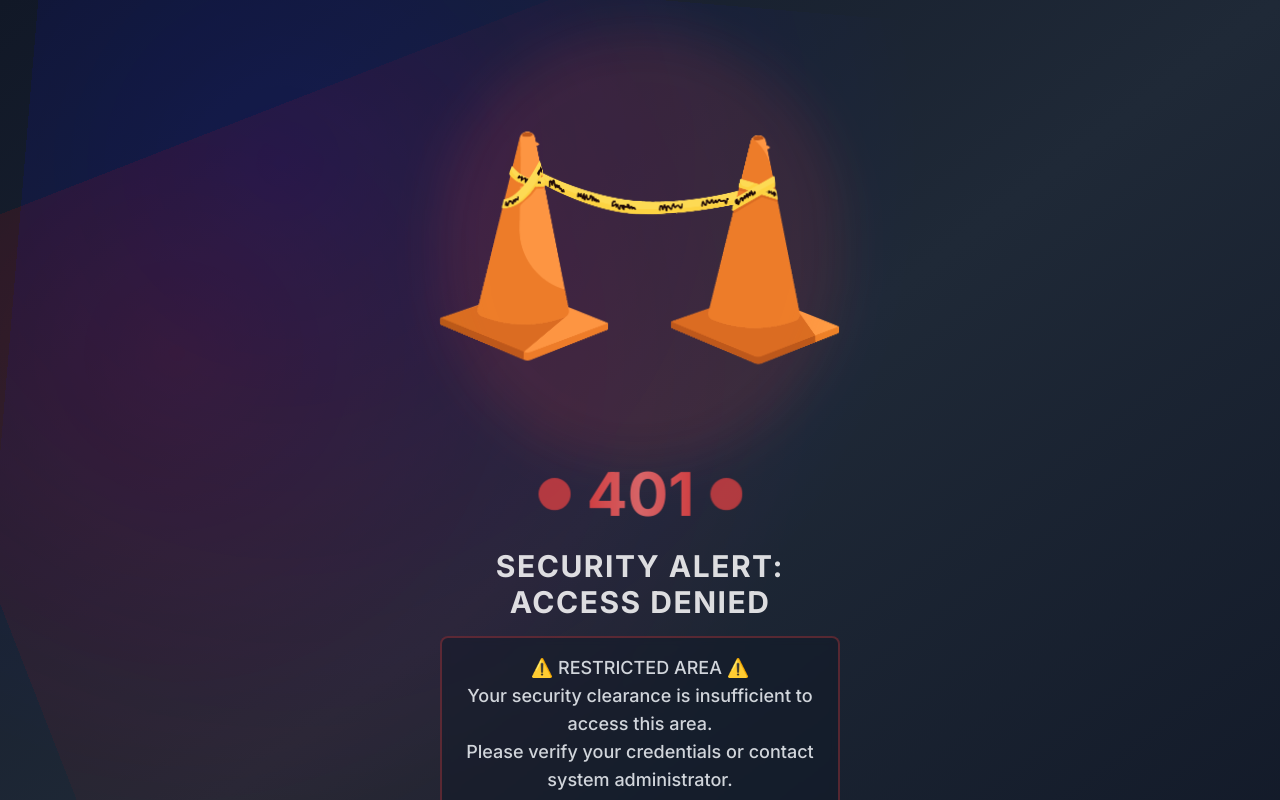
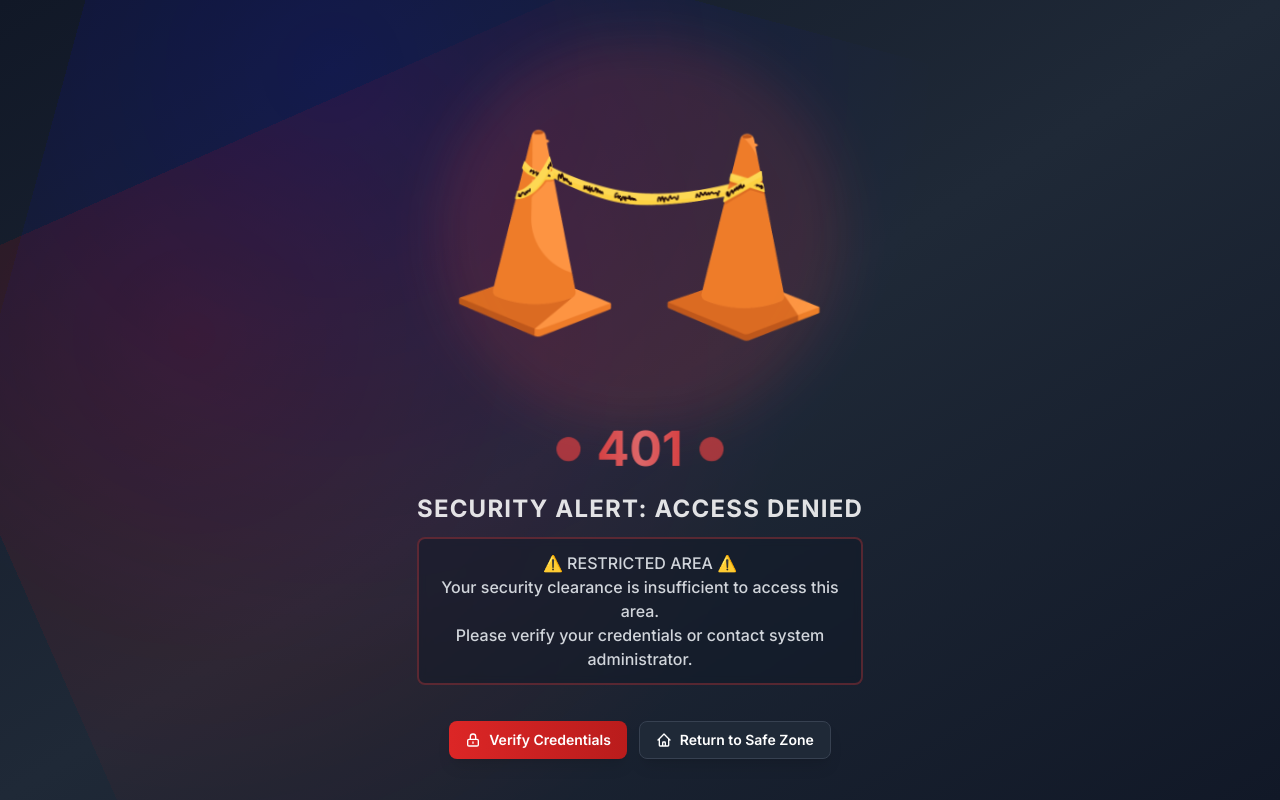
Before and after one commit to yousefsalah14/studgo, a React (Vite) app: page /unauthorized in a window 1280 px wide. Shown: the top 800 px of the page. Built offline with nearby package versions, Linux system fonts and the light colour scheme.

Commit message:
Refactor NotFound and UnAuthorize components for improved layout and styling consistency. Adjusted background positioning, element sizes, and spacing for a more cohesive user experience.

```diff
--- a/src/components/Auth/NotFound.jsx
+++ b/src/components/Auth/NotFound.jsx
@@ -5,7 +5,7 @@ export default function NotFound() {
   const { currentUser } = useAuthStore();
 
   return (
-    <div className="relative min-h-screen bg-gradient-to-br from-gray-900 via-purple-900 to-gray-900 overflow-hidden">
+    <div className="fixed inset-0 bg-gradient-to-br from-gray-900 via-purple-900 to-gray-900">
       {/* Stars background */}
       <div className="absolute inset-0">
         <div className="stars"></div>
@@ -80,7 +80,7 @@ export default function NotFound() {
         </motion.div>
       </div>
 
-      <div className="relative z-10 flex flex-col items-center justify-center min-h-screen px-4 py-8">
+      <div className="relative z-10 flex flex-col items-center justify-center h-full px-4">
         <motion.div
           initial={{ opacity: 0, y: -20 }}
           animate={{ opacity: 1, y: 0 }}
@@ -110,7 +110,7 @@ export default function NotFound() {
                 repeatType: "reverse",
                 ease: "easeInOut"
               }}
-              className="w-full max-w-[300px] sm:max-w-[350px] md:max-w-[400px] h-auto object-contain mx-auto mb-12"
+              className="w-full max-w-[280px] sm:max-w-[320px] md:max-w-[360px] h-auto object-contain mx-auto mb-6"
               src="./../../../notfound.png"
               alt="Lost Astronaut"
             />
@@ -121,27 +121,27 @@ export default function NotFound() {
             initial={{ opacity: 0, y: 20 }}
             animate={{ opacity: 1, y: 0 }}
             transition={{ delay: 0.3 }}
-            className="text-center flex flex-col items-center gap-y-4"
+            className="text-center flex flex-col items-center gap-y-3"
           >
-            <div className="space-y-4">
+            <div className="space-y-3">
               <div className="flex items-center justify-center gap-x-4">
-                <span className="font-bold text-6xl sm:text-7xl bg-clip-text text-transparent bg-gradient-to-r from-blue-400 via-purple-400 to-pink-400">
+                <span className="font-bold text-4xl sm:text-5xl bg-clip-text text-transparent bg-gradient-to-r from-blue-400 via-purple-400 to-pink-400">
                   404
                 </span>
-                <div className="h-16 w-0.5 bg-gray-600 hidden sm:block"></div>
-                <h1 className="hidden sm:block text-3xl sm:text-4xl font-bold text-white">
+                <div className="h-12 w-0.5 bg-gray-600 hidden sm:block"></div>
+                <h1 className="hidden sm:block text-2xl sm:text-3xl font-bold text-white">
                   Page Not Found
                 </h1>
               </div>
-              <h1 className="sm:hidden text-3xl font-bold text-white">
+              <h1 className="sm:hidden text-2xl font-bold text-white">
                 Page Not Found
               </h1>
 
               <div className="relative">
-                <p className="text-xl sm:text-2xl font-semibold text-white mb-2">
+                <p className="text-lg sm:text-xl font-semibold text-white mb-2">
                   Lost in Deep Space!
                 </p>
-                <p className="text-base sm:text-lg text-gray-300 max-w-md mx-auto">
+                <p className="text-sm sm:text-base text-gray-300 max-w-md mx-auto">
                   Houston, we have a problem! The page you're looking for seems to have drifted into a cosmic void.
                 </p>
               </div>
@@ -149,15 +149,15 @@ export default function NotFound() {
 
             {/* Enhanced button */}
             <motion.div
-              className="mt-8"
+              className="mt-6"
               whileHover={{ scale: 1.05 }}
               whileTap={{ scale: 0.95 }}
             >
               <a
                 href={currentUser?.role === "StudentActivity" ? "/student-activity" : "/"}
-                className="inline-flex items-center px-6 py-3 bg-gradient-to-r from-blue-500 via-purple-500 to-pink-500 text-white rounded-lg font-semibold shadow-lg hover:shadow-xl transition-all duration-300 hover:from-blue-600 hover:via-purple-600 hover:to-pink-600"
+                className="inline-flex items-center px-4 py-2 bg-gradient-to-r from-blue-500 via-purple-500 to-pink-500 text-white rounded-lg font-semibold shadow-lg hover:shadow-xl transition-all duration-300 hover:from-blue-600 hover:via-purple-600 hover:to-pink-600 text-sm"
               >
-                <svg className="w-5 h-5 mr-2" fill="none" stroke="currentColor" viewBox="0 0 24 24">
+                <svg className="w-4 h-4 mr-2" fill="none" stroke="currentColor" viewBox="0 0 24 24">
                   <path strokeLinecap="round" strokeLinejoin="round" strokeWidth="2" d="M3 12l2-2m0 0l7-7 7 7M5 10v10a1 1 0 001 1h3m10-11l2 2m-2-2v10a1 1 0 01-1 1h-3m-6 0a1 1 0 001-1v-4a1 1 0 011-1h2a1 1 0 011 1v4a1 1 0 001 1m-6 0h6" />
                 </svg>
                 Return to Earth
--- a/src/components/Auth/UnAuthorize.jsx
+++ b/src/components/Auth/UnAuthorize.jsx
@@ -5,7 +5,7 @@ function UnAuthorize() {
   const { currentUser } = useAuthStore();
 
   return (
-    <div className="relative min-h-screen bg-gradient-to-br from-gray-900 via-gray-800 to-gray-900 overflow-hidden">
+    <div className="fixed inset-0 bg-gradient-to-br from-gray-900 via-gray-800 to-gray-900">
       {/* Warning lights effect */}
       <div className="absolute inset-0 z-0">
         <div className="absolute top-0 left-0 w-full h-full">
@@ -19,7 +19,7 @@ function UnAuthorize() {
         <div className="security-pattern"></div>
       </div>
 
-      <div className="relative z-10 flex flex-col items-center justify-center min-h-screen px-4 py-8">
+      <div className="relative z-10 flex flex-col items-center justify-center h-full px-4">
         <motion.div
           initial={{ scale: 0.8, opacity: 0 }}
           animate={{ scale: 1, opacity: 1 }}
@@ -60,7 +60,7 @@ function UnAuthorize() {
                 className="absolute inset-0 blur-xl bg-red-500/20 rounded-full"
               />
               <img
-                className="w-full max-w-[300px] sm:max-w-[350px] md:max-w-[400px] h-auto object-contain mx-auto mb-8"
+                className="w-full max-w-[280px] sm:max-w-[320px] md:max-w-[360px] h-auto object-contain mx-auto mb-6"
                 src="./../../../unAuth.png"
                 alt="Unauthorized Access"
               />
@@ -72,7 +72,7 @@ function UnAuthorize() {
             initial={{ opacity: 0, y: 20 }}
             animate={{ opacity: 1, y: 0 }}
             transition={{ delay: 0.2 }}
-            className="text-center flex flex-col items-center gap-y-4"
+            className="text-center flex flex-col items-center gap-y-3"
           >
             <motion.div
               animate={{
@@ -86,14 +86,14 @@ function UnAuthorize() {
               }}
               className="flex items-center gap-x-4 mb-2"
             >
-              <div className="w-8 h-8 rounded-full bg-red-500 animate-pulse"></div>
-              <span className="font-bold text-5xl sm:text-6xl bg-clip-text text-transparent bg-gradient-to-r from-red-500 via-red-400 to-red-500">
+              <div className="w-6 h-6 rounded-full bg-red-500 animate-pulse"></div>
+              <span className="font-bold text-4xl sm:text-5xl bg-clip-text text-transparent bg-gradient-to-r from-red-500 via-red-400 to-red-500">
                 401
               </span>
-              <div className="w-8 h-8 rounded-full bg-red-500 animate-pulse"></div>
+              <div className="w-6 h-6 rounded-full bg-red-500 animate-pulse"></div>
             </motion.div>
 
-            <div className="space-y-4 max-w-2xl">
+            <div className="space-y-3">
               <motion.h1
                 animate={{
                   opacity: [0.8, 1, 0.8]
@@ -103,13 +103,13 @@ function UnAuthorize() {
                   repeat: Infinity,
                   repeatType: "reverse"
                 }}
-                className="text-2xl sm:text-3xl font-bold text-white tracking-wider uppercase"
+                className="text-xl sm:text-2xl font-bold text-white tracking-wider whitespace-nowrap"
               >
                 SECURITY ALERT: ACCESS DENIED
               </motion.h1>
 
-              <div className="relative p-4 border-2 border-red-500/30 rounded-lg bg-gray-900/50 backdrop-blur-sm">
-                <p className="text-base sm:text-lg text-gray-300 font-medium">
+              <div className="relative p-3 border-2 border-red-500/30 rounded-lg bg-gray-900/50 backdrop-blur-sm">
+                <p className="text-sm sm:text-base text-gray-300 font-medium">
                   ⚠️ RESTRICTED AREA ⚠️<br/>
                   Your security clearance is insufficient to access this area.<br/>
                   Please verify your credentials or contact system administrator.
@@ -118,14 +118,14 @@ function UnAuthorize() {
             </div>
 
             {/* Enhanced buttons with security theme */}
-            <div className="mt-8 flex flex-col sm:flex-row gap-4">
+            <div className="mt-6 flex flex-col sm:flex-row gap-3">
               <motion.a
                 whileHover={{ scale: 1.05 }}
                 whileTap={{ scale: 0.95 }}
                 href="/login"
-                className="px-6 py-3 bg-gradient-to-r from-red-600 to-red-700 text-white rounded-lg font-semibold shadow-lg hover:shadow-xl transition-all duration-300 flex items-center justify-center gap-2"
+                className="px-4 py-2 bg-gradient-to-r from-red-600 to-red-700 text-white rounded-lg font-semibold shadow-lg hover:shadow-xl transition-all duration-300 flex items-center justify-center gap-2 text-sm"
               >
-                <svg className="w-5 h-5" fill="none" stroke="currentColor" viewBox="0 0 24 24">
+                <svg className="w-4 h-4" fill="none" stroke="currentColor" viewBox="0 0 24 24">
                   <path strokeLinecap="round" strokeLinejoin="round" strokeWidth="2" d="M12 15v2m-6 4h12a2 2 0 002-2v-6a2 2 0 00-2-2H6a2 2 0 00-2 2v6a2 2 0 002 2zm10-10V7a4 4 0 00-8 0v4h8z" />
                 </svg>
                 Verify Credentials
@@ -134,9 +134,9 @@ function UnAuthorize() {
                 whileHover={{ scale: 1.05 }}
                 whileTap={{ scale: 0.95 }}
                 href={currentUser?.role === "StudentActivity" ? "/student-activity" : "/"}
-                className="px-6 py-3 bg-gray-800 text-white rounded-lg font-semibold shadow-lg hover:shadow-xl transition-all duration-300 border border-gray-700 flex items-center justify-center gap-2"
+                className="px-4 py-2 bg-gray-800 text-white rounded-lg font-semibold shadow-lg hover:shadow-xl transition-all duration-300 border border-gray-700 flex items-center justify-center gap-2 text-sm"
               >
-                <svg className="w-5 h-5" fill="none" stroke="currentColor" viewBox="0 0 24 24">
+                <svg className="w-4 h-4" fill="none" stroke="currentColor" viewBox="0 0 24 24">
                   <path strokeLinecap="round" strokeLinejoin="round" strokeWidth="2" d="M3 12l2-2m0 0l7-7 7 7M5 10v10a1 1 0 001 1h3m10-11l2 2m-2-2v10a1 1 0 01-1 1h-3m-6 0a1 1 0 001-1v-4a1 1 0 011-1h2a1 1 0 011 1v4a1 1 0 001 1m-6 0h6" />
                 </svg>
                 Return to Safe Zone
```
